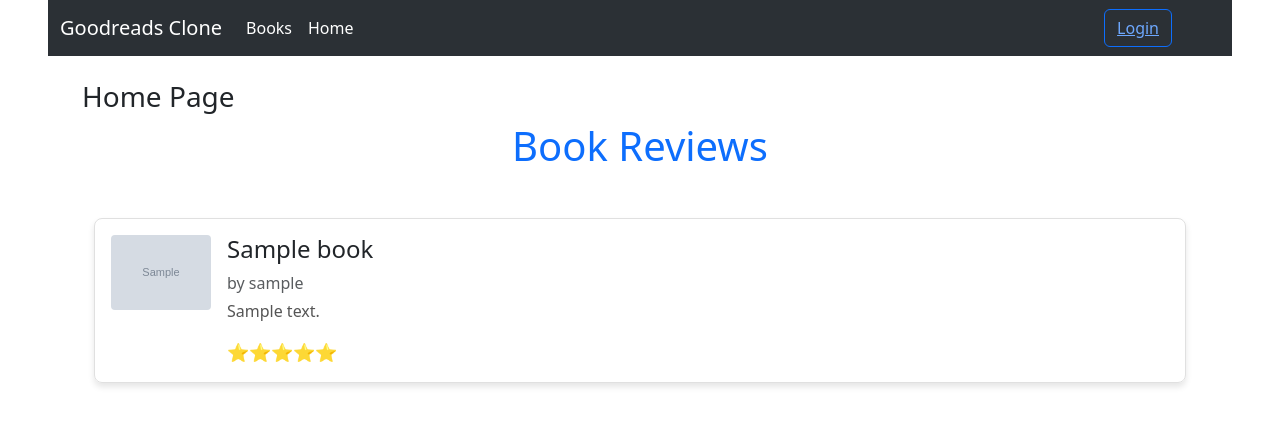
After one commit to Jaxon-X/goodreads-clone, a Django app: page /home/ in a window 1280 px wide. The commit adds this page. Shown: the top 426 px of the page. Run offline with Django 5.2, Linux system fonts and the light colour scheme; tables that the repository leaves empty hold one stand-in row (values such as "Sample post"); grey boxes marked "Sample" are stand-in pictures.

Commit message:
add review page

```diff
--- a/goodreads/urls.py
+++ b/goodreads/urls.py
@@ -3,10 +3,11 @@ from django.contrib import admin
 from django.urls import path, include
 from django.conf.urls.static import static
 
-from goodreads.views import landing_page
+from goodreads.views import landing_page, home_page
 
 urlpatterns = [
     path("", landing_page, name="landing_page"),
+    path("home/", home_page, name="home_page" ),
     path('users/', include("users.urls")),
     path('books/', include("books.urls")),
     path('admin/', admin.site.urls),
--- a/goodreads/views.py
+++ b/goodreads/views.py
@@ -1,5 +1,11 @@
 from django.shortcuts import render
+
+from books.models import BookReview
 
 
 def landing_page(request):
     return render(request, "landing.html")
+
+def home_page(request):
+    book_review = BookReview.objects.all().order_by('-created_at')
+    return render(request, "home.html", {'book_reviews': book_review})
--- a/static/css/main.css
+++ b/static/css/main.css
@@ -13,3 +13,23 @@
     width: 200px;
     height: 250px;
 }
+.review-card {
+    border: 1px solid #e0e0e0;
+    border-radius: 8px;
+    box-shadow: 0 4px 6px rgba(0, 0, 0, 0.1);
+    margin-bottom: 20px;
+    overflow: hidden;
+}
+.book-cover {
+    max-width: 100px;
+    object-fit: cover;
+    border-radius: 4px;
+}
+.rating span {
+    color: #FFD700;
+    font-size: 18px;
+}
+.review-text {
+    font-size: 16px;
+    color: #555;
+}
--- a/templates/base.html
+++ b/templates/base.html
@@ -20,6 +20,9 @@
             <ul class="navbar-nav me-auto mb-2 mb-lg-0">
                 <li class="nav-item">
                     <a class="nav-link active" aria-current="page" href="{% url 'books:list' %}">Books</a>
+                </li>
+                <li class="nav-item">
+                    <a class="nav-link active" aria-current="page" href="{% url 'home_page' %}">Home</a>
                 </li>
             </ul>
                 <div class="me-5">
--- /dev/null
+++ b/templates/home.html
@@ -0,0 +1,33 @@
+{% extends 'base.html' %}
+
+{% block title %}
+    Home
+{% endblock %}
+
+{% block content %}
+    <h3>Home Page</h3>
+
+    <h1 class="text-center text-primary mb-4">Book Reviews</h1>
+    {% for review in book_reviews %}
+
+        <div class="container my-5">
+
+            <div class="review-card p-3 d-flex align-items-start">
+                <img src="{{ review.book.cover_picture.url }}" alt="Book Cover" class="book-cover me-3">
+                <div>
+                    <h4> {{ review.book }} </h4>
+                    <p class="text-muted mb-1">by {{ review.user }} </p>
+                    <p class="review-text"> {{ review.comment }}</p>
+                    <div class="rating">
+                        <span>⭐</span><span>⭐</span><span>⭐</span><span>⭐</span><span>⭐</span>
+                    </div>
+                </div>
+            </div>
+        </div>
+
+        <script src="https://cdn.jsdelivr.net/npm/bootstrap@5.3.0-alpha3/dist/js/bootstrap.bundle.min.js"></script>
+
+
+
+{% endfor %}
+{% endblock %}
```
